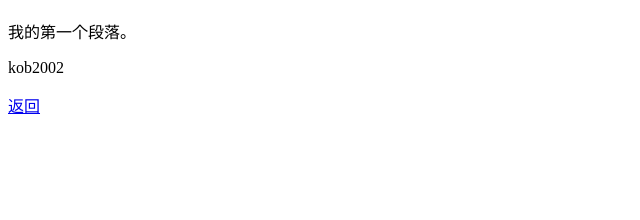
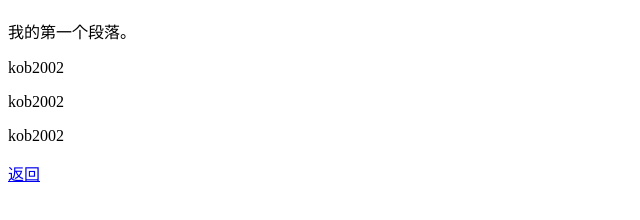
Before and after one commit to No-Code-No-Life-in-EL/EL-Code, a plain HTML site: page dist/kob2002.html in a window 1280 px wide. Shown: the part 70-290 px from the top of the page, without its empty margins (0-640 px from the left). Drawn offline with Linux system fonts and the light colour scheme.

Commit message:
Update README.md

```diff
--- a/dist/kob2002.html
+++ b/dist/kob2002.html
@@ -10,6 +10,8 @@
     <h1>我的第一个标题</h1>
     <p>我的第一个段落。</p>
     <p>kob2002</p>
+    <p>kob2002</p>
+    <p>kob2002</p>
     <div>
         <a href="./index.html" rel="index">返回</a>
     </div>
```
Also changed, not shown: README.md, image/2021-03-27-15-31-49.png (added), image/2021-03-27-15-35-54.png (added), image/2021-03-27-15-38-34.png (added), image/2021-03-27-15-45-40.png (added), image/2021-03-27-15-48-00.png (added), image/2021-03-27-15-50-29.png (added), image/2021-03-27-15-53-30.png (added), image/2021-03-27-15-53-51.png (added), image/2021-03-27-15-56-26.png (added), image/2021-03-27-15-59-17.png (added), image/2021-03-27-16-01-26.png (added), image/2021-03-27-16-02-02.png (added).
